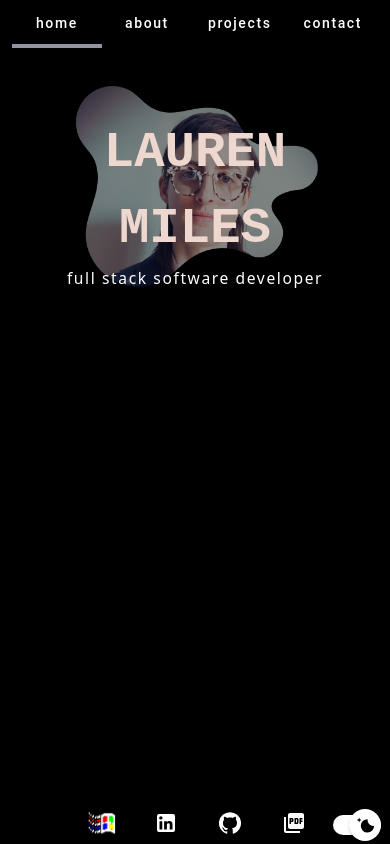
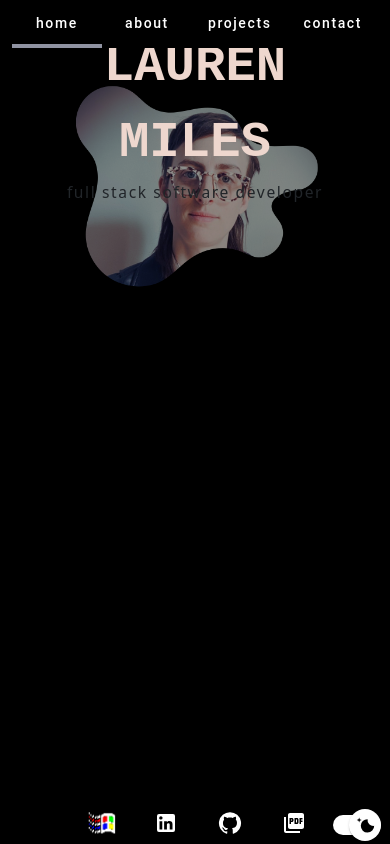
Before and after one commit to laurenmilesdev/portfolio, a Next.js app: page / in a window 390 px wide. Built offline with nearby package versions, Linux system fonts and the light colour scheme; a web font is replaced by a local one.

Commit message:
Updated Layout component

```diff
--- a/src/components/portfolio/layout/Layout.module.css
+++ /dev/null
@@ -1,36 +0,0 @@
-.container {
-  display: flex;
-  flex-direction: column;
-  padding-top: 6%;
-  padding-left: 5%;
-  padding-right: 5%;
-  color: var(--font-color);
-}
-
-.title {
-  text-transform: uppercase;
-}
-
-@media screen and (max-width: 1000px) {
-  .container {
-    padding-top: 10%;
-  }
-}
-
-@media screen and (max-width: 800px) {
-  .container {
-    padding-top: 15%;
-  }
-}
-
-@media screen and (max-width: 600px) {
-  .container {
-    padding-top: 20%;
-  }
-}
-
-@media screen and (max-width: 400px) {
-  .container {
-    padding-top: 25%;
-  }
-}
--- a/src/components/portfolio/layout/Layout.tsx
+++ b/src/components/portfolio/layout/Layout.tsx
@@ -3,8 +3,6 @@ import { Container } from '@mui/material';
 import Navigation from '../navigation/Navigation';
 import Footer from '../footer/Footer';
 import ContactModel from '../../../models/contact/contact';
-
-import styles from './Layout.module.css';
 
 type Props = {
   pageValue: number;
@@ -18,9 +16,6 @@ type Props = {
   children: React.ReactNode;
 };
 
-export const titleDivId = 'title';
-export const contentDivId = 'content';
-
 export default function Layout({
   pageValue,
   pageTitles,
@@ -32,9 +27,6 @@ export default function Layout({
   useWindowsTheme,
   children,
 }: Props): JSX.Element {
-  // Hides Home page title
-  const title = pageValue !== 0 ? pageTitles[pageValue] : undefined;
-
   return (
     <>
       <Navigation
@@ -44,19 +36,7 @@ export default function Layout({
         useWindowsTheme={useWindowsTheme}
       />
 
-      <Container>
-        <div className={styles.container}>
-          {title && (
-            <div className={`${styles.title} col-md-12 pb-3`} id={titleDivId}>
-              <h1>{title}</h1>
-            </div>
-          )}
-
-          <div className="col-md-12" id={contentDivId}>
-            {children}
-          </div>
-        </div>
-      </Container>
+      <Container>{children}</Container>
 
       {!useWindowsTheme && (
         <Footer
```
